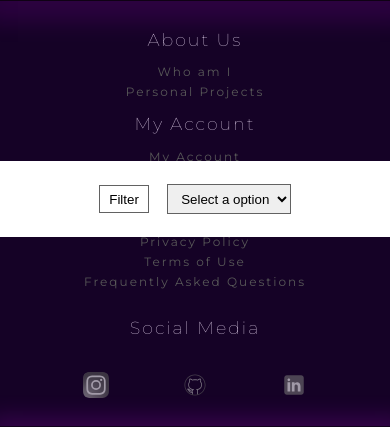
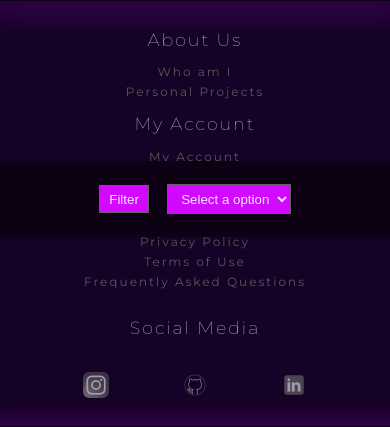
Before and after one commit to Dante-Navaza2005/NovaInfinitus-ecommerce, a Django app: page /store/ in a window 390 px wide. Shown: the part 607-1034 px from the top of the page. Run offline with Django 5.2, Linux system fonts and the light colour scheme; data that the repository does not hold is empty.

Commit message:
frontend 3

```diff
--- a/static/css/main.css
+++ b/static/css/main.css
@@ -1426,7 +1426,7 @@ img {
     z-index: 998;
     height: 8.327rem;
     padding: 0 3.12rem;
-    background-color: white;
+    background-color: #0f0114;
     gap: 2rem;
     justify-content: center;
   }
@@ -1448,6 +1448,8 @@ img {
 @media (max-width: 59.375em) {
   .produtos__cabecalho-filtrar {
     display: block;
+    background-color: rgba(210, 8, 255);
+    color: #f6e6ff;
   }
 }
 .produtos__cabecalho-icone {
@@ -1472,6 +1474,8 @@ img {
 }
 @media (max-width: 59.375em) {
   .produtos__select {
+    background-color: rgba(210, 8, 255);
+    color: #f6e6ff;
     border-color: #626262;
   }
 }
@@ -2018,7 +2022,7 @@ img {
   top: 0;
   left: 0;
   transform: translate(10px, -50%);
-  background-color: #fff;
+  background-color: #0f0114;
   line-height: 1;
   padding: 0 0.3rem;
   font-size: 1.33rem;
@@ -2162,9 +2166,17 @@ img {
   justify-content: start;
   gap: 1rem;
 }
+
 .checkout__endereco-item {
   position: relative;
 }
+.checkout__endereco-item input {
+  border: 1px solid #eceaea9d;
+  border-radius: 4px;
+  background-color: transparent;
+  color: white;
+}
+
 .checkout__endereco--visivel {
   display: flex;
 }
```
